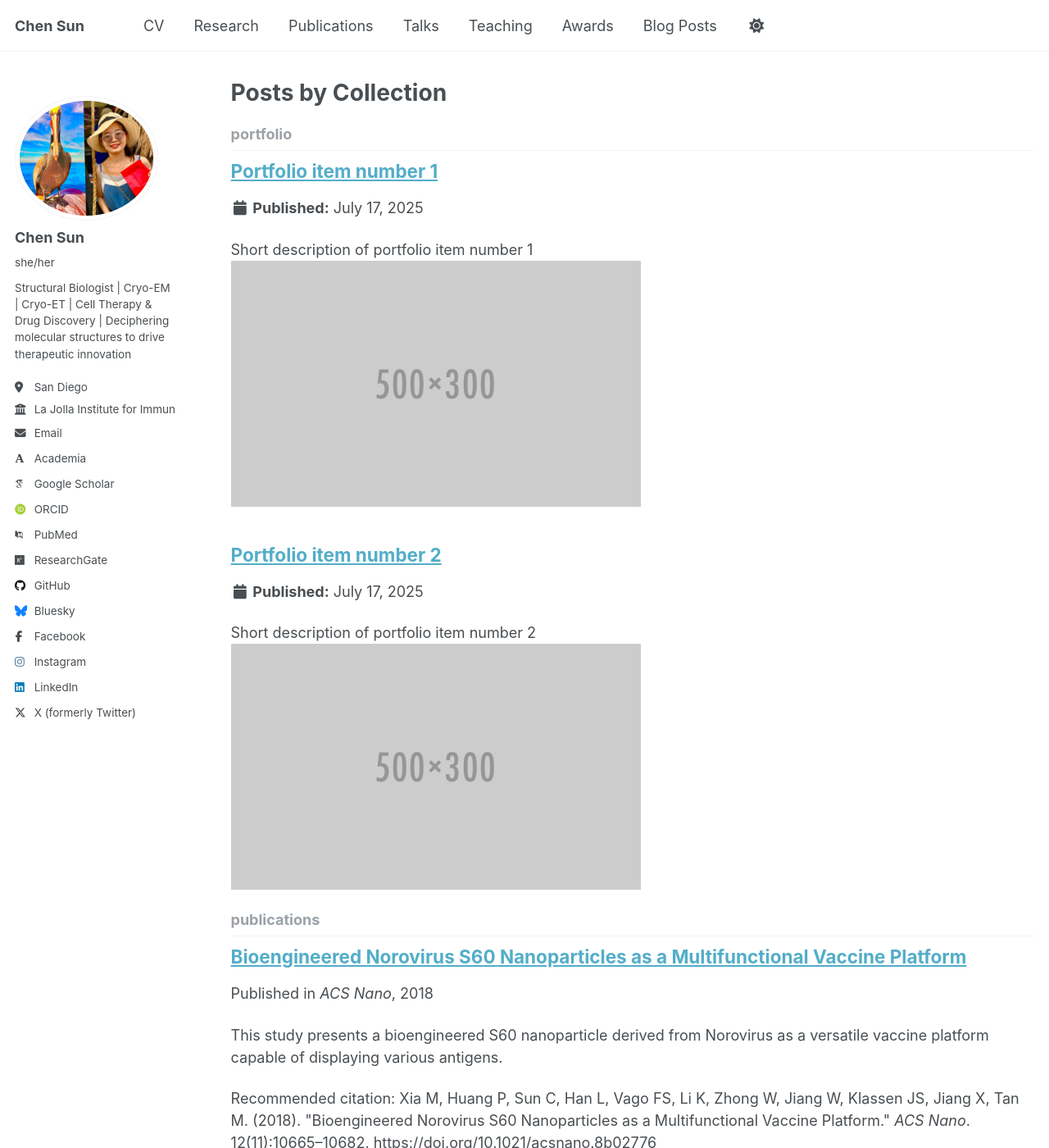
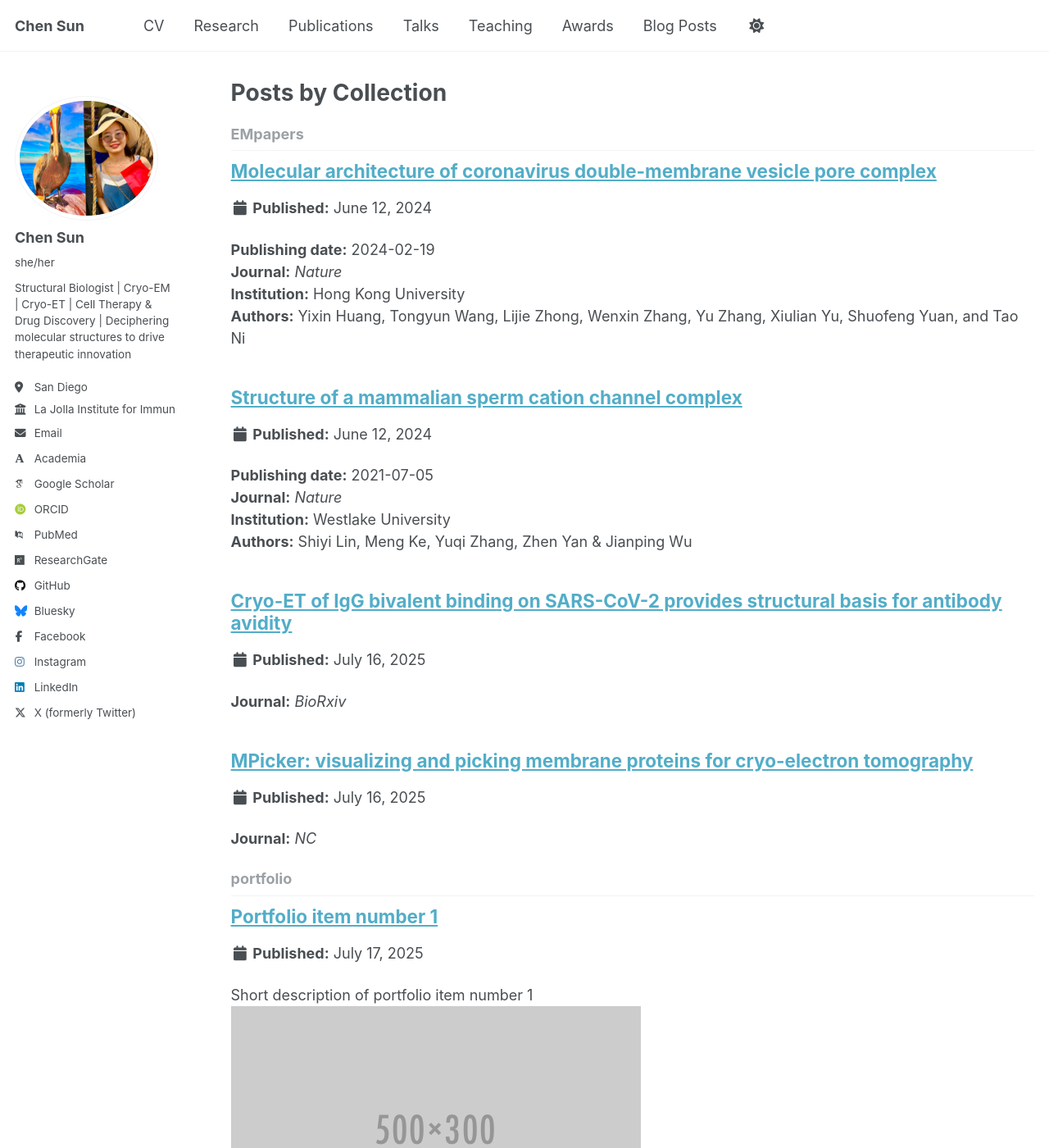
Before and after one commit to sun647/sun647.github.io, a Jekyll site: the page built from _pages/collection-archive.html, in a window 1280 px wide and 1400 px high. Shown: the whole window at 82% size. Built offline with Jekyll 4.4.1, drawn with Linux system fonts in a browser that asks for light colours; some web fonts are replaced; a script that is not in the unit is left out.

Commit message:
Updated website content

```diff
--- /dev/null
+++ b/_EMpapers/2025-07-16-nsp34.md
@@ -0,0 +1,18 @@
+---
+title: "Molecular architecture of coronavirus double-membrane vesicle pore complex"
+date: 2024-06-12
+layout: single
+collection: EMpapers
+author_profile: true
+---
+
+**Publishing date:** 2024-02-19
+**Journal:** *Nature*
+**Institution:** Hong Kong University
+**Authors:** Yixin Huang, Tongyun Wang, Lijie Zhong, Wenxin Zhang, Yu Zhang, Xiulian Yu, Shuofeng Yuan, and Tao Ni
+
+**Method**
+Cryo-ET STA
+
+**Summary**
+SARS-CoV-2 nsp3 and nsp4 can induce the formation of double-membrane vesicles to package viral RNA inside. They purified the DMVs using a TwinStrep-EGFP tag on nsp3 by transfecting Expi293F cells. They collected 4,000 tomograms and obtained the pore complex structure using subtomogram averaging (STA). The structure looks nice, but I believe single-particle analysis would be a better approach for solving this structure.
--- /dev/null
+++ b/_EMpapers/2025-7-16-sarscov2-IgG.md
@@ -0,0 +1,17 @@
+---
+title: "Cryo-ET of IgG bivalent binding on SARS-CoV-2 provides structural basis
+for antibody avidity"
+date: 2025-07-16
+layout: single
+collection: EMpapers
+author_profile: true
+---
+
+
+**Journal:** *BioRxiv*
+
+**Method**
+Cryo-ET
+
+**Summary**
+They incubated two potent IgG antibodies with SARS-CoV2 virion and found 1) both antibodies can dimerize the spike trimers; 2) one antibody crosslink the spike trimers into rings on the virus membrane, while the other antibody crosslink the spike trimers into lines.
--- /dev/null
+++ b/_EMpapers/Mpicker.md
@@ -0,0 +1,17 @@
+---
+title: "MPicker: visualizing and picking membrane proteins for cryo-electron tomography"
+date: 2025-07-16
+layout: single
+collection: EMpapers
+author_profile: true
+---
+
+
+**Journal:** *NC*
+
+**Method**
+Cryo-ET Method
+
+**Summary**
+A tool to flatten the membrane for membrane protein picking.
+I tried, but I still can’t see the membrane proteins after flattening.
--- /dev/null
+++ b/_EMpapers/catsperm-Jianping.md
@@ -0,0 +1,18 @@
+---
+title: "Structure of a mammalian sperm cation channel complex"
+date: 2024-06-12
+layout: single
+collection: EMpapers
+author_profile: true
+---
+
+**Publishing date:** 2021-07-05
+**Journal:** *Nature*
+**Institution:** Westlake University
+**Authors:** Shiyi Lin, Meng Ke, Yuqi Zhang, Zhen Yan & Jianping Wu
+
+**Method**
+Single particle
+
+**Summary**
+They engineered 3×FLAG-EGFP-TEV-CATSPER1 knock-in mice using CRISPR-Cas9 gene editing. Testes and epididymides were homogenized, and the CatSper complex was purified using GST-GFP nanobodies and anti-FLAG resins. This approach enabled the isolation of the entire CatSper complex and the identification of novel protein components within it.
--- a/_config.yml
+++ b/_config.yml
@@ -228,6 +228,9 @@ collections:
   talks:
     output: true
     permalink: /:collection/:path/
+  EMpapers:
+    output: true
+    permalink: /EMpapers/:path/
 
 
 # These settings control how pages and collections are included in the site
@@ -268,10 +271,10 @@ defaults:
       author_profile: true
       share: true
       comments: true
-  # _portfolio
+  # _EMpapers
   - scope:
       path: ""
-      type: portfolio
+      type: EMpapers
     values:
       layout: single
       author_profile: true
--- a/_data/navigation.yml
+++ b/_data/navigation.yml
@@ -28,3 +28,6 @@ main:
 
   - title: "Blog Posts"
     url: /year-archive/
+
+#  - title: "EMpapers"
+#    url: /EMpapers/
```
Also changed, not shown: _layouts/collection.html (added, +22 -0 lines), _pages/EMpapers.md (added, +7 -0 lines), _posts/2023-7-1-relionherman.md (added, +37 -0 lines).
